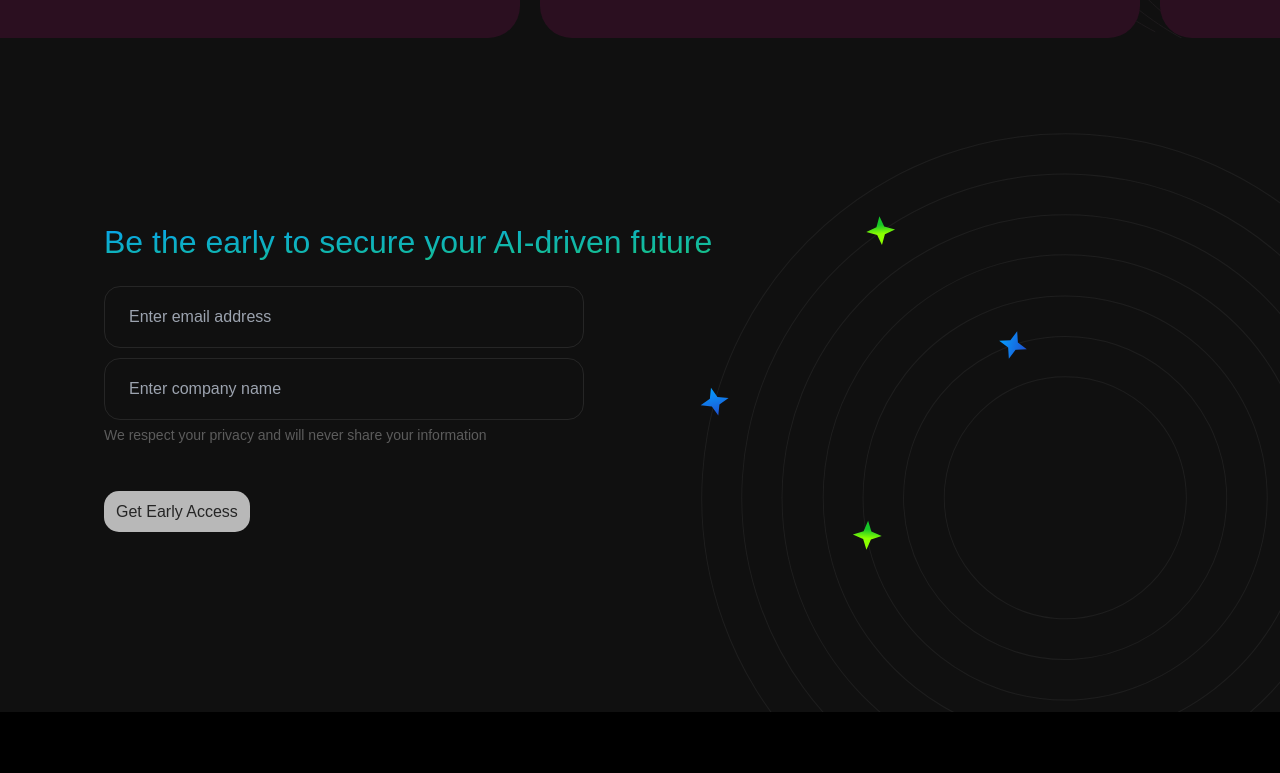
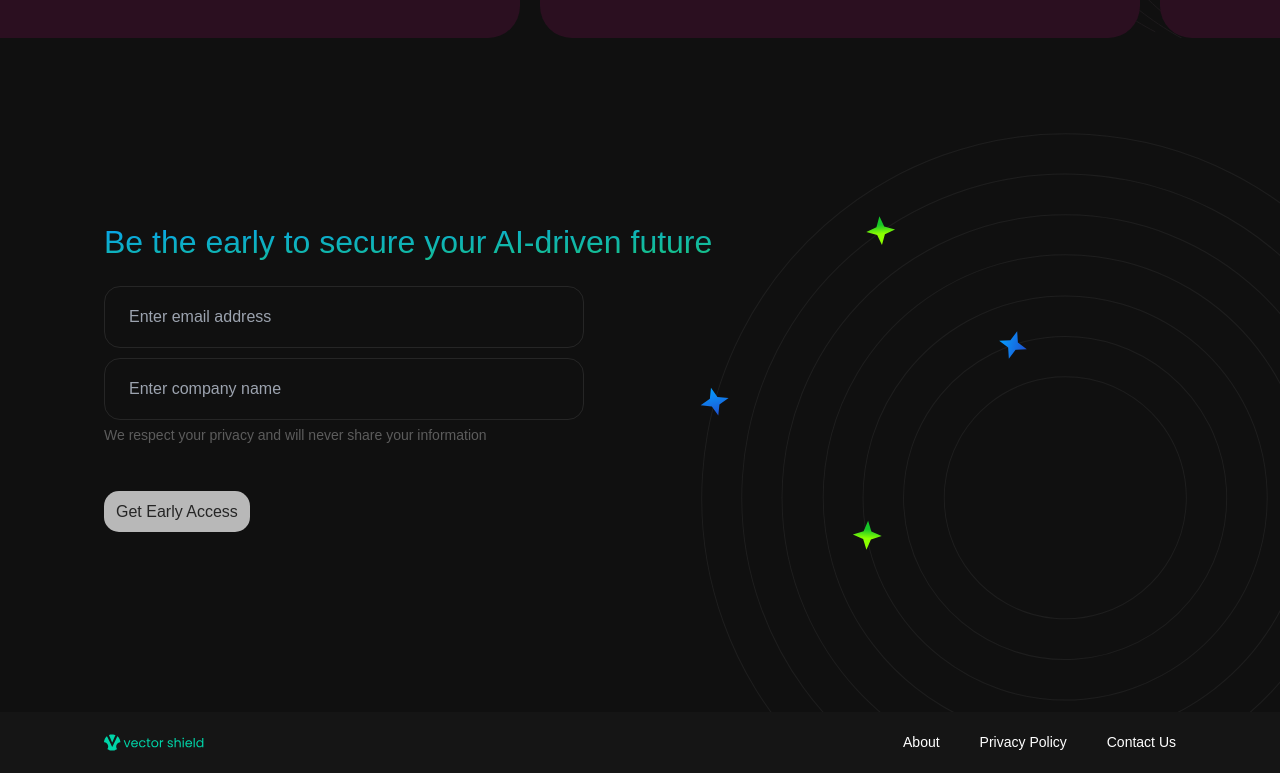
Before and after one commit to Mvishal123/vectorshield, a Next.js app: page / in a window 1280 px wide. Shown: the part 4139-4912 px from the top of the page. Before the commit the page ends 4851 px from the top, so only its background shows below. Built offline with nearby package versions, Linux system fonts and the light colour scheme; a web font is replaced by a local one.

Commit message:
add footer

```diff
--- a/src/app/(root)/layout.tsx
+++ b/src/app/(root)/layout.tsx
@@ -1,3 +1,4 @@
+import Footer from "@/components/footer";
 import Header from "@/components/header";
 import React from "react";
 
@@ -6,6 +7,7 @@ const Layout = ({ children }: { children: React.ReactNode }) => {
     <main className="">
       <Header />
       <div>{children}</div>
+      <Footer />
     </main>
   );
 };
--- a/src/components/footer.tsx
+++ b/src/components/footer.tsx
@@ -1,9 +1,25 @@
-import React from 'react'
+import React from "react";
+import Section from "./section";
+import Image from "next/image";
+import Link from "next/link";
 
 const Footer = () => {
   return (
-    <div>Footer</div>
-  )
-}
+    <footer className="bg-secondary">
+      <Section className="py-10 flex items-center justify-between">
+        <div>
+          <Image src="/svg/logo-full.svg" alt="logo" width={100} height={100} />
+        </div>
+        <nav>
+            <ul className="flex items-center [&_li]:text-xs [&_li]:font-light gap-20">
+                <li><Link  href="/about">About</Link></li>
+                <li><Link  href="/privacypolicy">Privacy Policy</Link></li>
+                <li><Link  href="/contact">Contact Us</Link></li>
+            </ul>
+        </nav>
+      </Section>
+    </footer>
+  );
+};
 
-export default Footer
+export default Footer;
```
